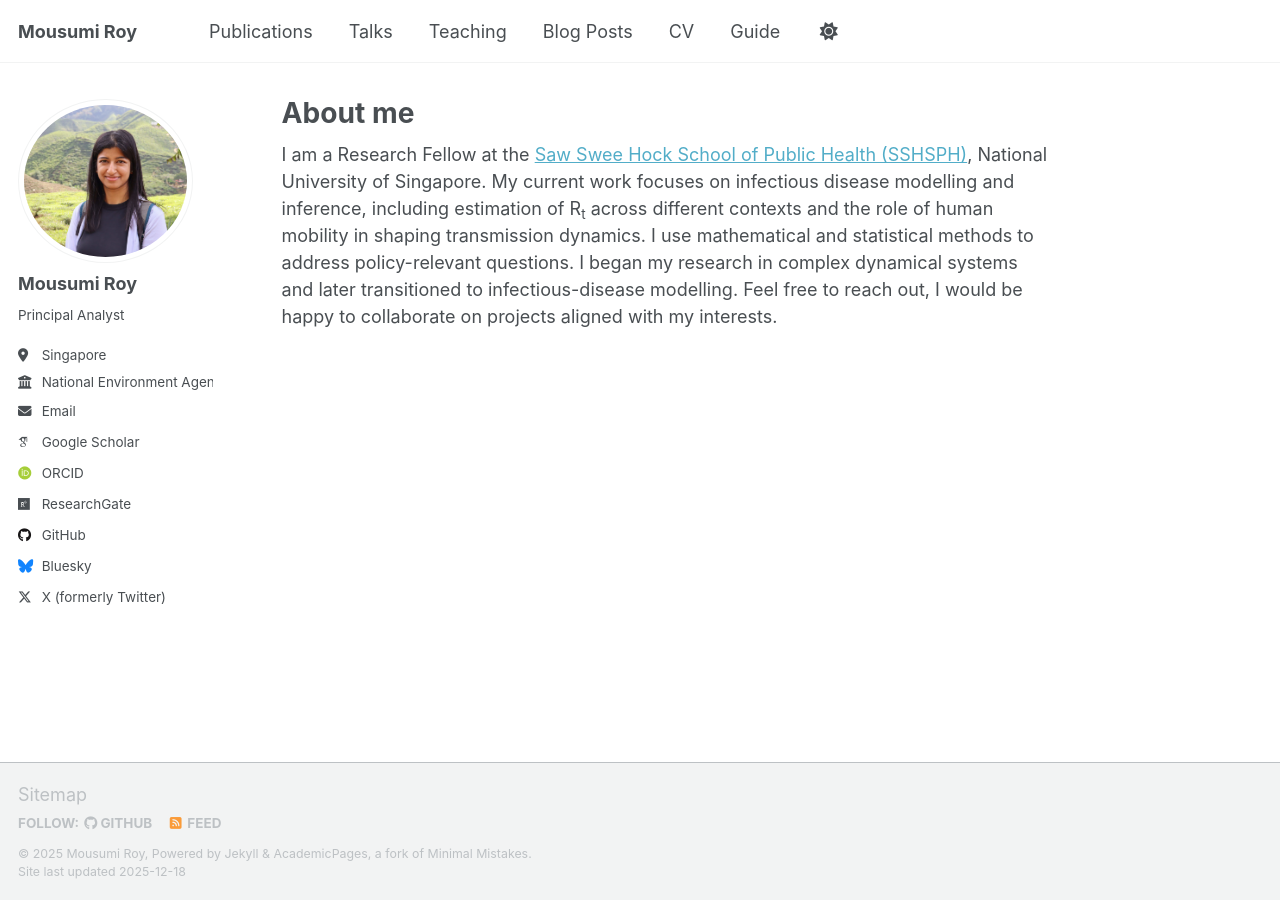
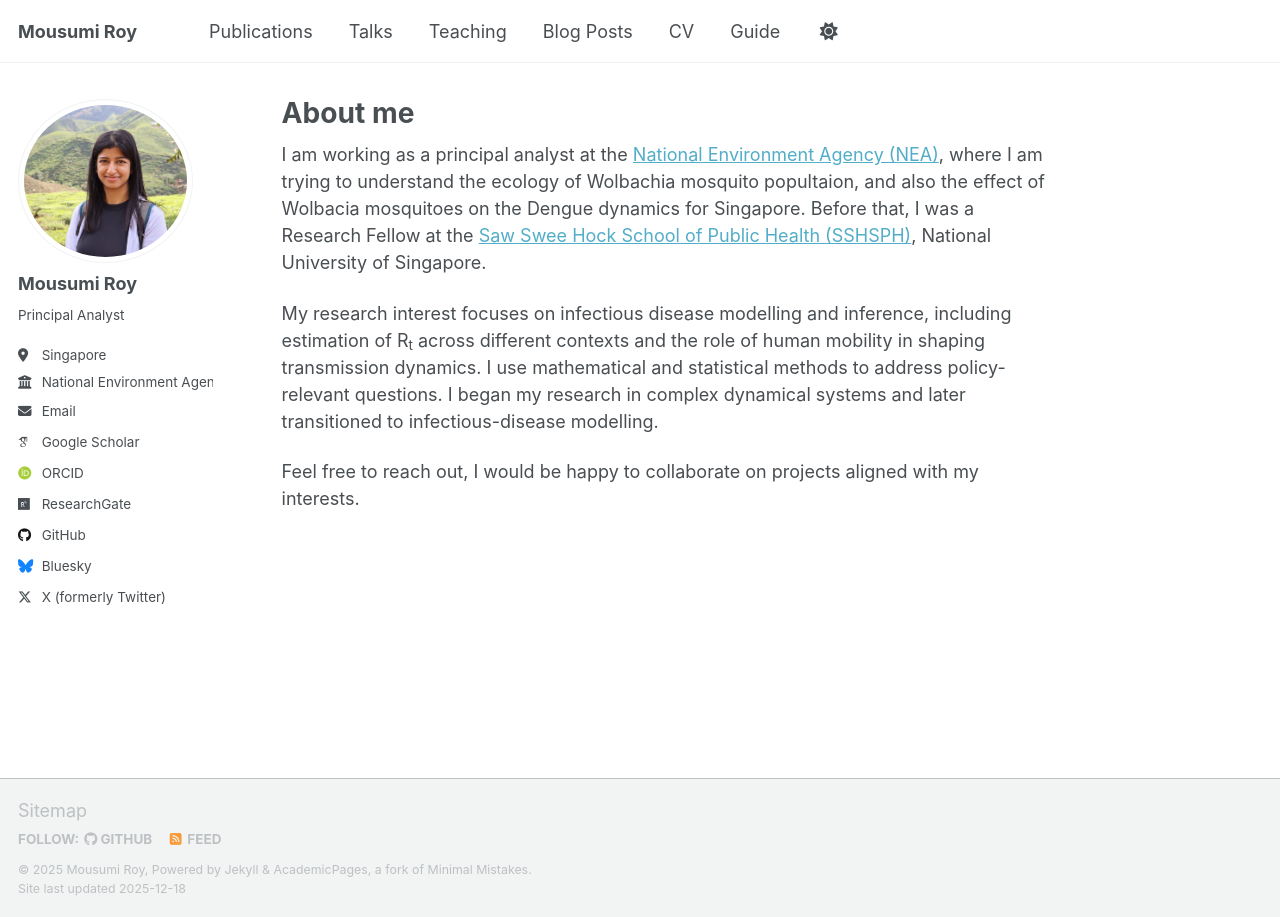
Before and after one commit to mousumi3104/mousumi3104.github.io, a Jekyll site: the page built from _pages/about.md, in a window 1280 px wide. Built offline with Jekyll 4.4.1, drawn with Linux system fonts in a browser that asks for light colours; some web fonts are replaced; a script that is not in the unit is left out.

Commit message:
Update about.md

```diff
--- a/_pages/about.md
+++ b/_pages/about.md
@@ -6,6 +6,9 @@ redirect_from:
   - /about/
   - /about.html
 ---
+I am working as a principal analyst at the [National Environment Agency (NEA)](https://www.nea.gov.sg), where I am trying to understand the ecology of Wolbachia mosquito popultaion, and also the effect of Wolbacia mosquitoes on the Dengue dynamics for Singapore. Before that, I was a Research Fellow at the [Saw Swee Hock School of Public Health (SSHSPH)](https://sph.nus.edu.sg/), National University of Singapore.
 
-I am a Research Fellow at the [Saw Swee Hock School of Public Health (SSHSPH)](https://sph.nus.edu.sg/), National University of Singapore. My current work focuses on infectious disease modelling and inference, including estimation of R<sub>t</sub> across different contexts and the role of human mobility in shaping transmission dynamics. I use mathematical and statistical methods to address policy-relevant questions. I began my research in complex dynamical systems and later transitioned to infectious-disease modelling.
+My research interest focuses on infectious disease modelling and inference, including estimation of R<sub>t</sub> across different contexts and the role of human mobility in shaping transmission dynamics. I use mathematical and statistical methods to address policy-relevant questions. I began my research in complex dynamical systems and later transitioned to infectious-disease modelling.
+
+
 Feel free to reach out, I would be happy to collaborate on projects aligned with my interests.
```
